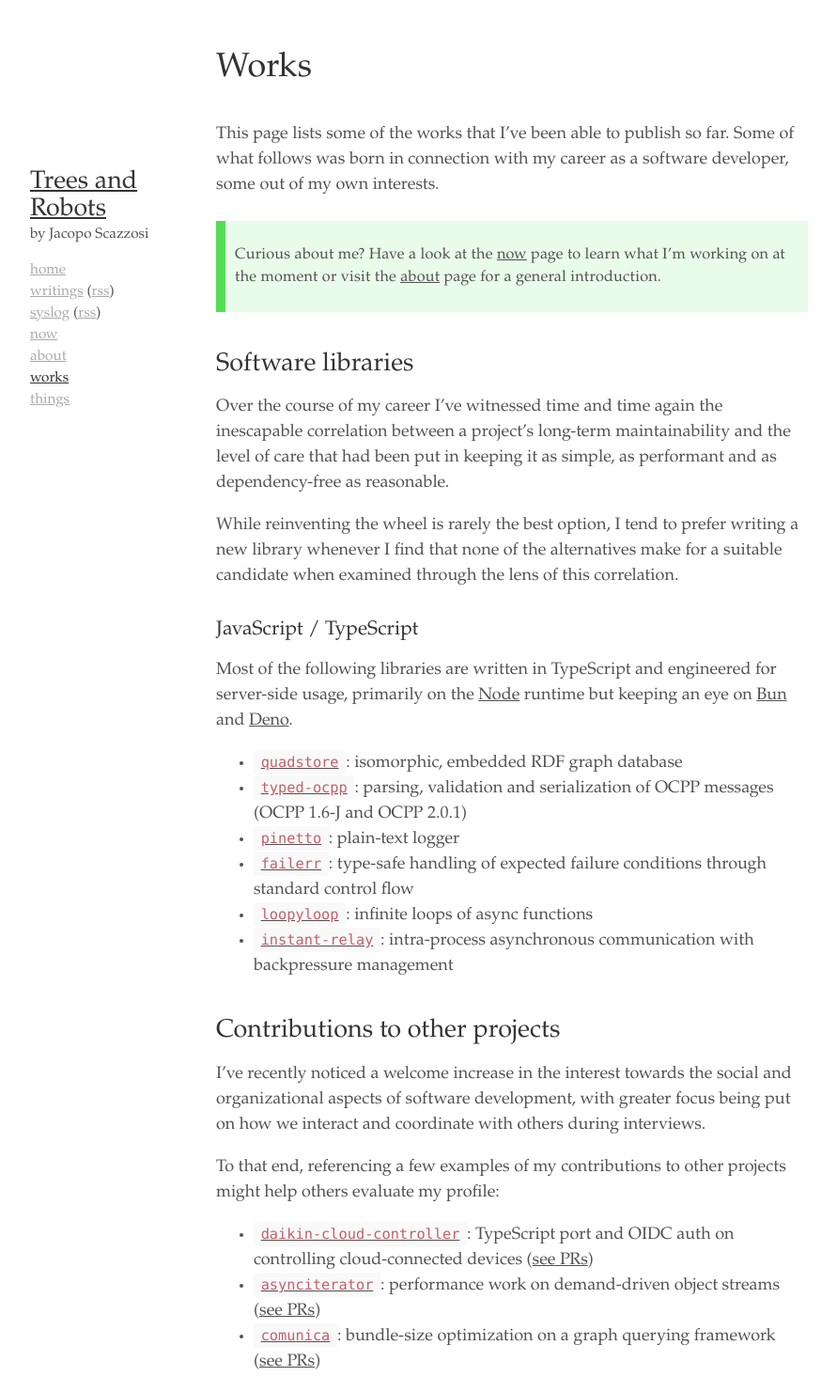
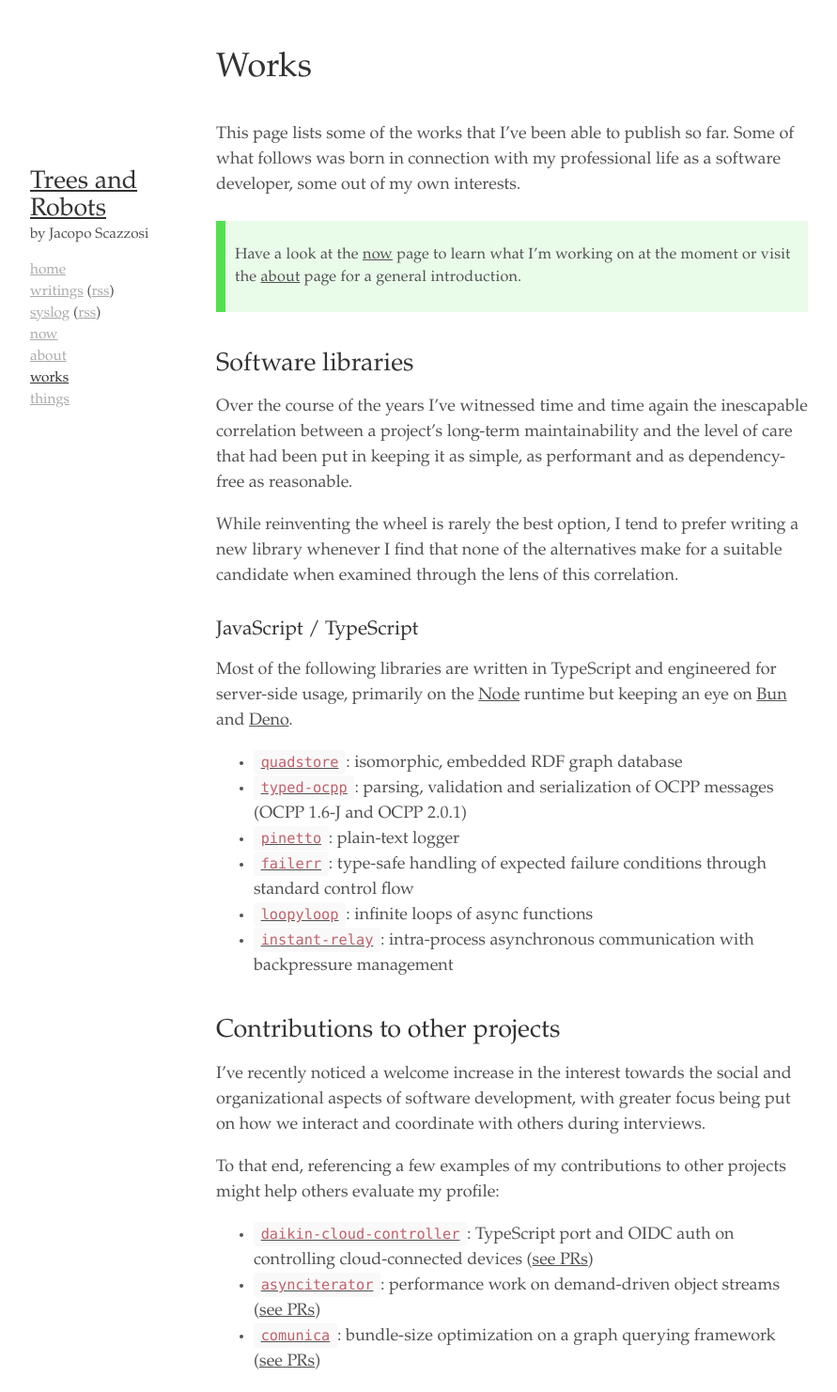
Before and after one commit to jacoscaz/treesandrobots.github.io, a Jekyll site: the page built from works.md, in a window 1280 px wide. Shown: the whole page at 94% size, without its empty margins (95-986 px from the left). Built offline with Jekyll 4.4.1, drawn with Linux system fonts in a browser that asks for light colours.

Commit message:
i dislike the word career

```diff
--- a/works.md
+++ b/works.md
@@ -4,12 +4,12 @@ permalink: /works.html
 ---
 
 This page lists some of the works that I've been able to publish so far. Some
-of what follows was born in connection with my career as a software developer,
-some out of my own interests.
+of what follows was born in connection with my professional life as a software
+developer, some out of my own interests.
 
 <aside markdown="1">
-Curious about me? Have a look at the [now][w1] page to learn what I'm working
-on at the moment or visit the [about][w2] page for a general introduction.
+Have a look at the [now][w1] page to learn what I'm working on at the moment or
+visit the [about][w2] page for a general introduction.
 </aside>
 
 [w1]: {{ "/now.html" | prepend: site.baseurl | prepend: site.url }}
@@ -17,7 +17,7 @@ on at the moment or visit the [about][w2] page for a general introduction.
 
 ## Software libraries
 
-Over the course of my career I've witnessed time and time again the inescapable
+Over the course of the years I've witnessed time and time again the inescapable
 correlation between a project's long-term maintainability and the level of care
 that had been put in keeping it as simple, as performant and as dependency-free
 as reasonable.
```
